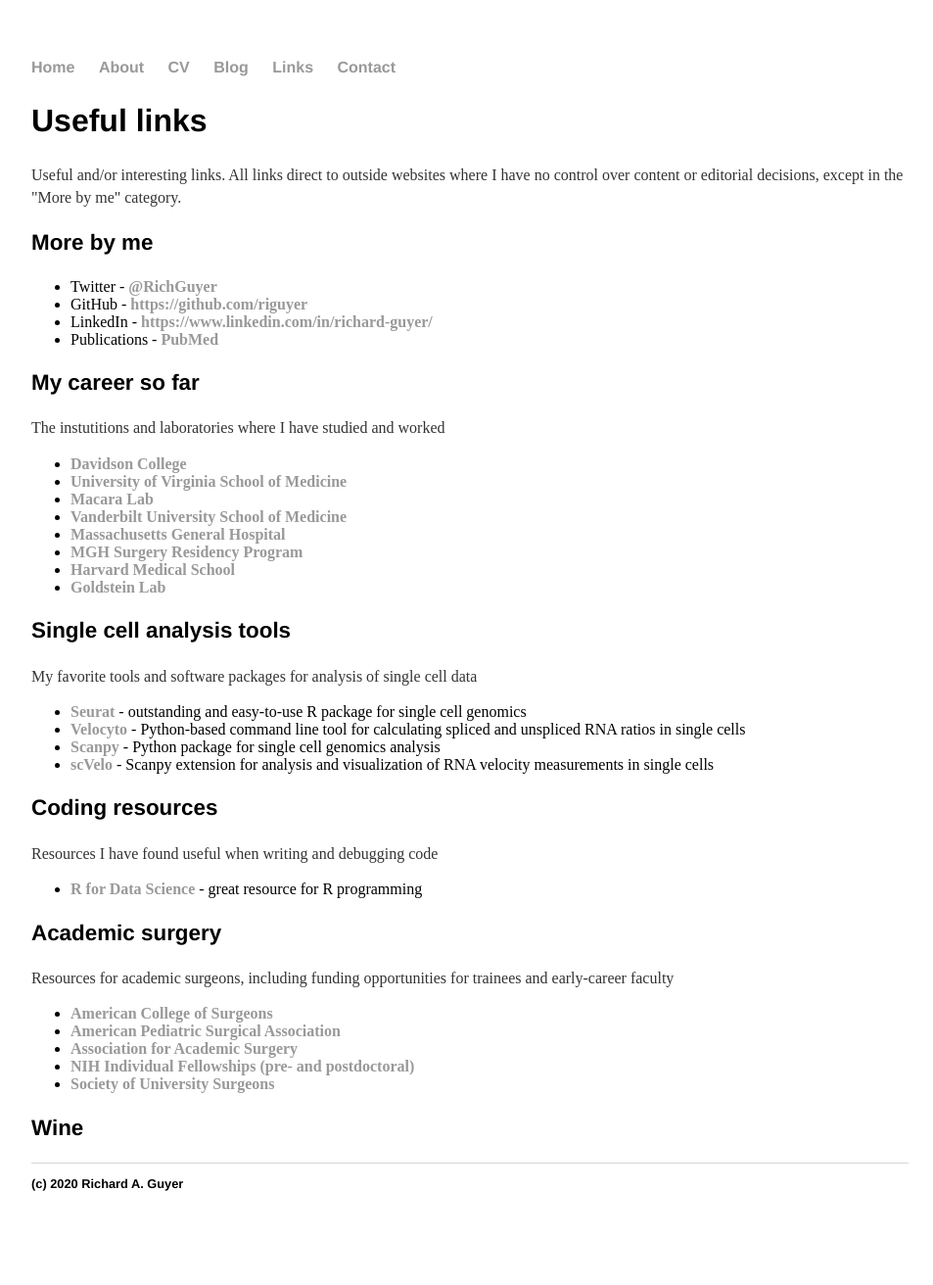
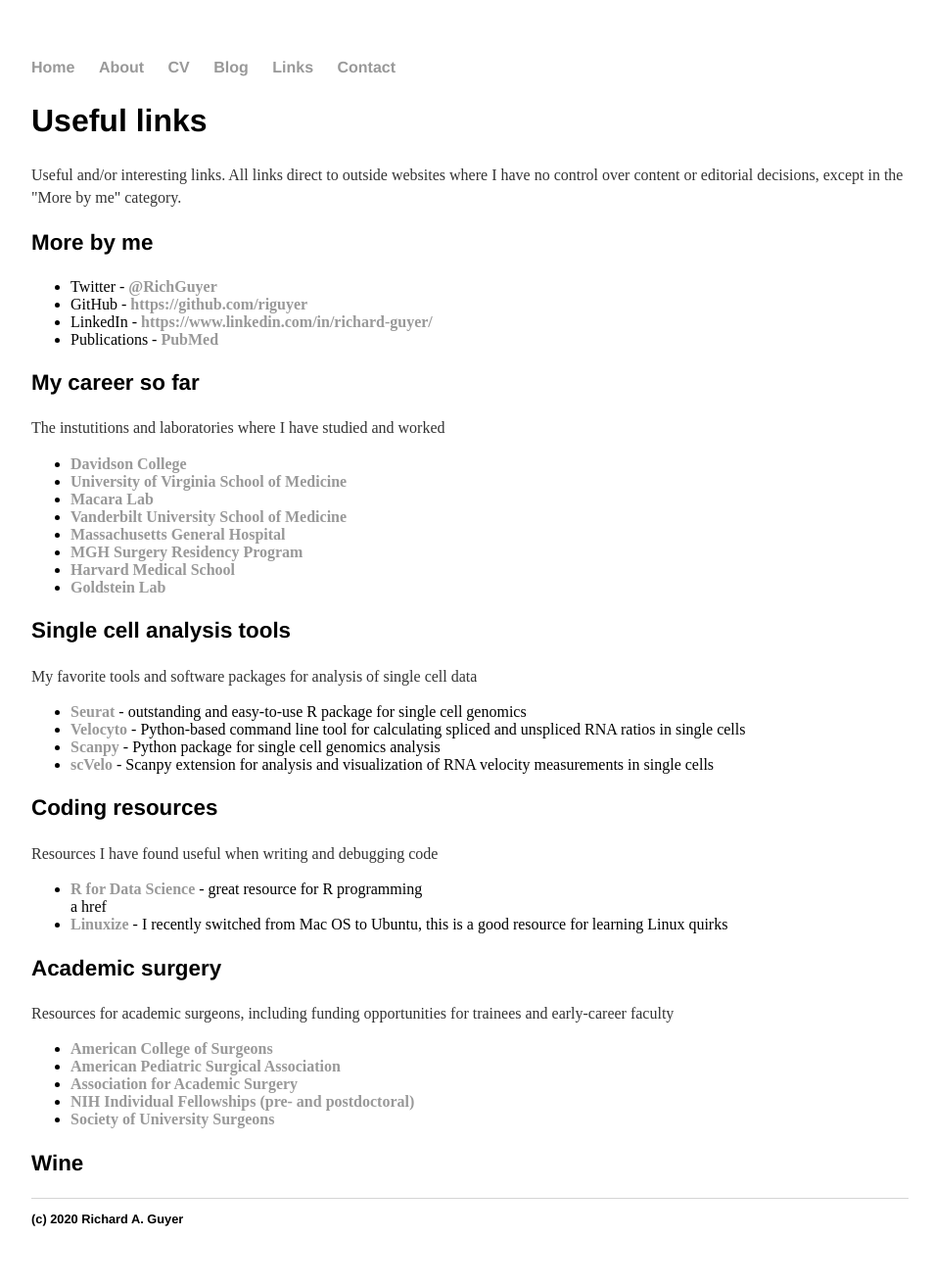
Before and after one commit to riguyer/riguyer.github.io, a Jekyll site: the page built from links.html, in a window 1280 px wide. Shown: the whole page at 98% size, without its empty margins (160-1113 px from the left). Built offline with Jekyll 4.4.1, drawn with Linux system fonts in a browser that asks for light colours; before the commit the page ends 1276 px from its top, so only the background shows below that.

Commit message:
Update links.html

```diff
--- a/links.html
+++ b/links.html
@@ -42,7 +42,8 @@
 		<h3>Coding resources</h3>
 		<p> Resources I have found useful when writing and debugging code </p>
 		<ul>
-			<li> <a href=https://r4ds.had.co.nz/><b>R for Data Science</b></a> - great resource for R programming </li>
+			<li> <a href=https://r4ds.had.co.nz/><b>R for Data Science</b></a> - great resource for R programming </li>a href
+			<li> <a href=https://linuxize.com/><b>Linuxize</b></a> - I recently switched from Mac OS to Ubuntu, this is a good resource for learning Linux quirks </li>
 		</ul>
 
 		<h3>Academic surgery</h3>
```
